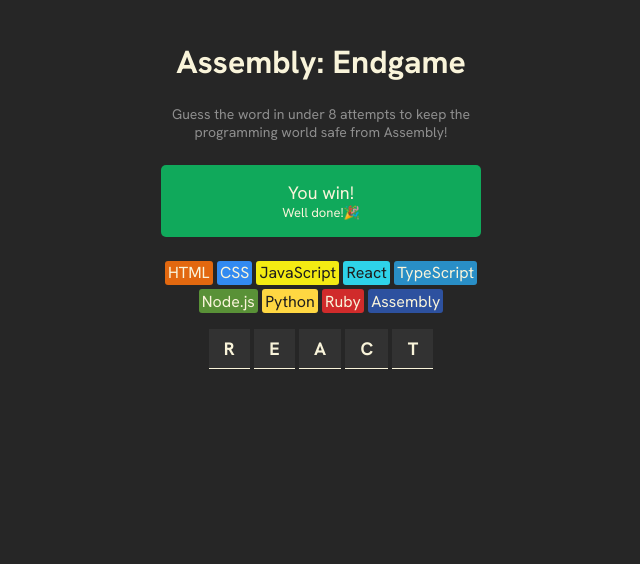
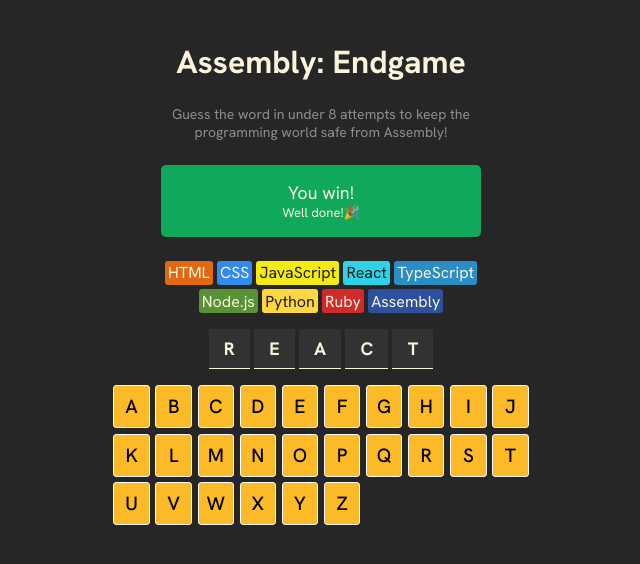
Before and after one commit to ppl-call-me-tima/assembly-endgame, a React (Vite) app: page / in a window 1280 px wide. Shown: the top 564 px of the page, without its empty margins (319-959 px from the left). Built offline with nearby package versions, Linux system fonts and the light colour scheme.

Commit message:
Add keyboard

```diff
--- a/App.jsx
+++ b/App.jsx
@@ -6,14 +6,24 @@ import Languages from "./components/Languages"
 
 export default function AssemblyEndgame() {
   const [currentWord, setCurrentWord] = useState("react")
+
   const array = currentWord.split("")
+  const alphabets = "abcdefghijklmnopqrstuvwxyz".split("")
 
-  const letterChips = array.map((letter, index) => {
+  const wordRevealerChips = array.map((letter, index) => {
     const styles = {
       color: "#F9F4DA",
     }
 
     return <span key={index} style={styles}>{letter.toUpperCase()}</span>
+  })
+
+  const keyboardChips = alphabets.map((letter, index) => {
+    const styles = {
+      backgroundColor: "#FCBA29",
+    }
+
+    return <button key={letter} style={styles}>{letter.toUpperCase()}</button>
   })
 
   return (
@@ -22,9 +32,14 @@ export default function AssemblyEndgame() {
         <Header />
         <StatusBar />
         <Languages />
+
         <div className="word-revealer">
-          {letterChips}
+          {wordRevealerChips}
         </div>
+      </div>
+
+      <div className="keyboard">
+        {keyboardChips}
       </div>
     </main>
   )
--- a/index.css
+++ b/index.css
@@ -11,6 +11,12 @@ body {
   height: 100vh;
   display: flex;
   justify-content: center;
+}
+
+main {
+  display: flex;
+  flex-direction: column;
+  align-items: center;
 }
 
 .upper-box {
@@ -46,7 +52,7 @@ header>p {
   justify-content: center;
   flex-wrap: wrap;
   gap: 0.25rem;
-  margin-bottom: 1em;
+  margin-bottom: 1rem;
 }
 
 .lang-grid>span {
@@ -58,6 +64,7 @@ header>p {
   display: flex;
   justify-content: center;
   gap: 0.25rem;
+  margin-bottom: 1rem;
 }
 
 .word-revealer>span {
@@ -67,3 +74,23 @@ header>p {
   font-size: 1.125rem;
   font-weight: bold;
 }
+
+.keyboard {
+  display: grid;
+  grid-template-columns: repeat(10, 1fr);
+  gap: 0.35rem;
+}
+
+.keyboard>button {
+  color: black;
+  font-family: "Hanken Grotesk";
+  font-weight: 500;
+  font-size: 1.2rem;
+  text-align: center;
+
+  border: 1px solid white;
+  border-radius: 0.2rem;
+  padding: 0.5rem;
+
+  cursor: pointer;
+}
```
